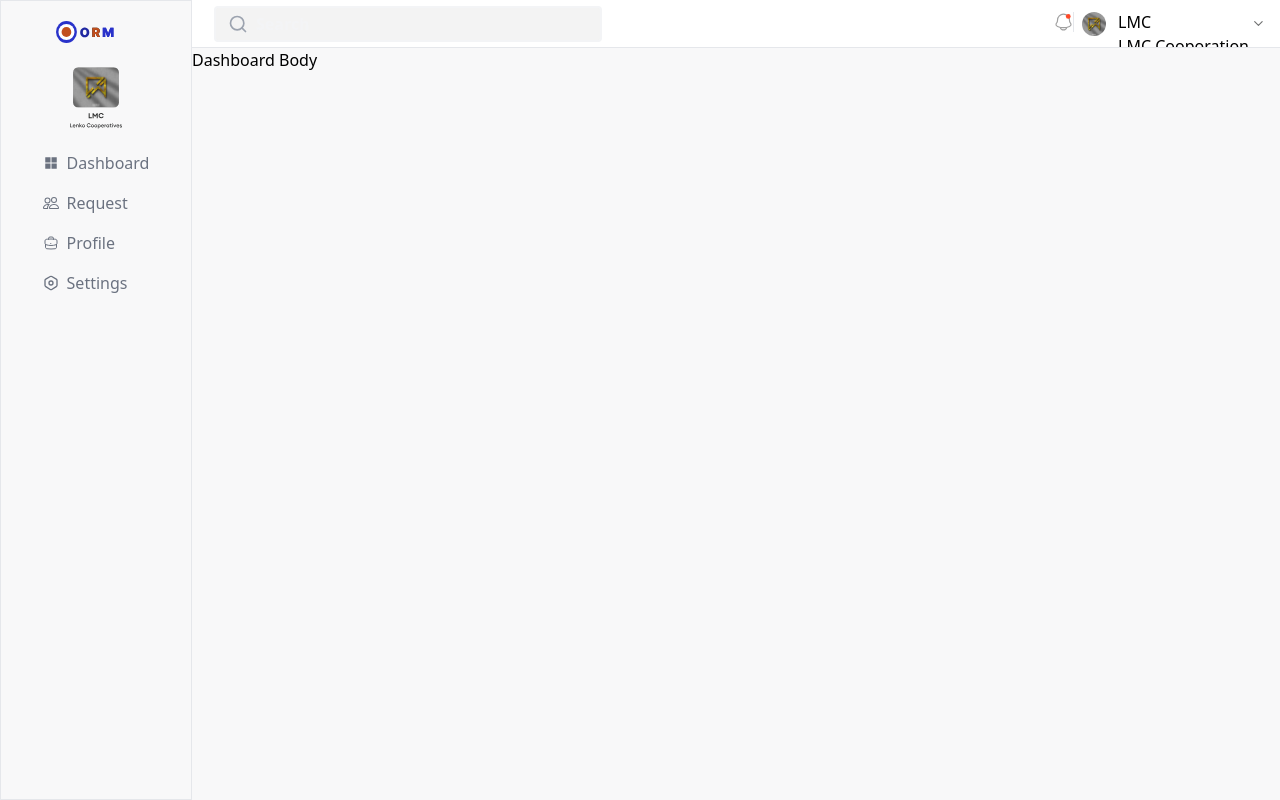
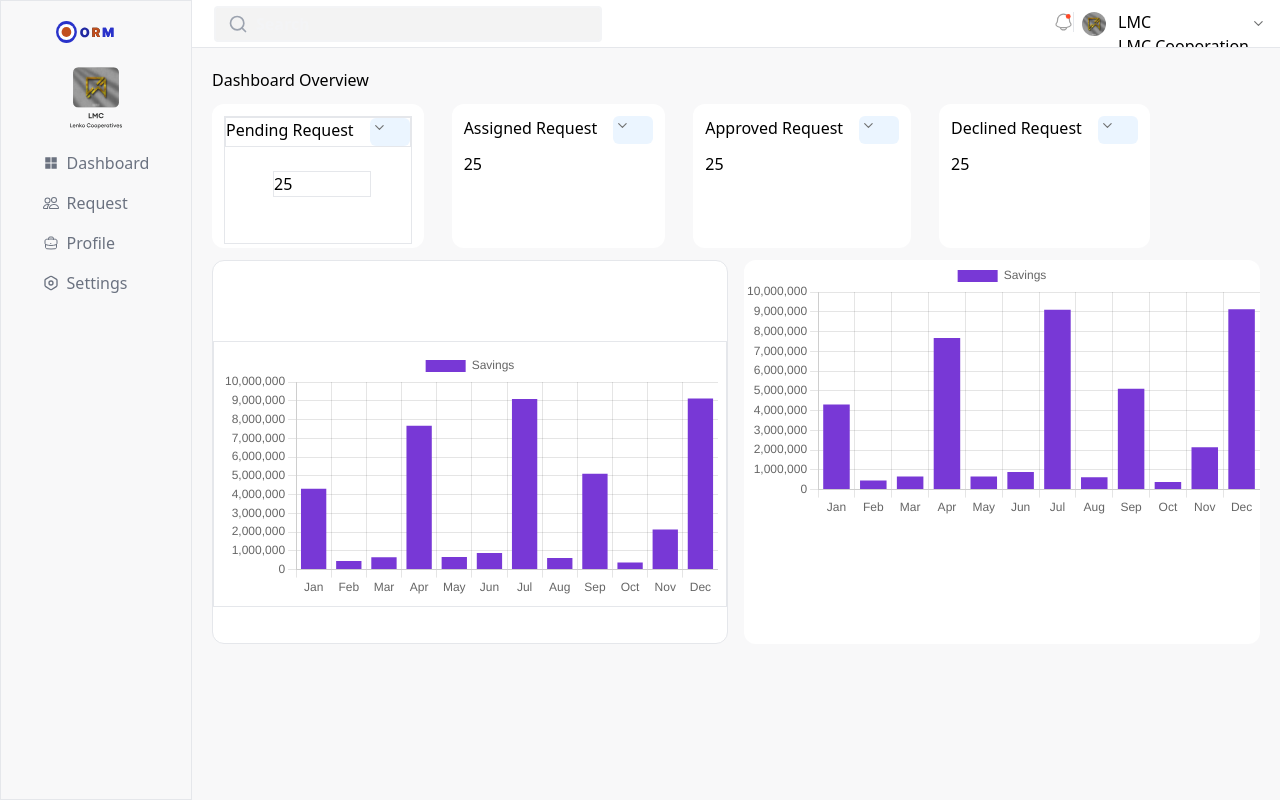
Before and after one commit to ZainabAlayande/Office-Request-Application-Frontend, a React (Vite) app: page /dashboard in a window 1280 px wide. Built offline with nearby package versions, Linux system fonts and the light colour scheme.

Commit message:
added chart to admin dashboard

```diff
--- /dev/null
+++ b/src/ErrorBoundary.tsx
@@ -0,0 +1,18 @@
+import React, { ReactNode, ErrorInfo } from 'react';
+
+interface ErrorBoundaryProps {
+  children: ReactNode;
+}
+
+class ErrorBoundary extends React.Component<ErrorBoundaryProps> {
+  componentDidCatch(error: Error, errorInfo: ErrorInfo) {
+    // Log the error or handle it as needed
+    console.error(error, errorInfo);
+  }
+
+  render() {
+    return this.props.children;
+  }
+}
+
+export default ErrorBoundary;
--- /dev/null
+++ b/src/component/charts/MyResponsiveBar.tsx
@@ -0,0 +1,40 @@
+import {
+    Chart as ChartJS,
+    ArcElement,
+    Tooltip,
+    Legend,
+    LineElement,
+    CategoryScale,
+    LinearScale,
+    PointElement,
+    BarElement,
+    ChartData,
+    ChartOptions,
+  } from "chart.js";
+  import { Bar } from "react-chartjs-2";
+
+  ChartJS.register(
+    ArcElement,
+    Tooltip,
+    Legend,
+    LineElement,
+    CategoryScale,
+    LinearScale,
+    PointElement,
+    BarElement,
+  );
+
+  interface MyResponsiveBarProps {
+    data: ChartData;
+    options: ChartOptions;
+  }
+
+  const MyResponsiveBar: React.FC<MyResponsiveBarProps> = ({ data, options }) => {
+    return (
+
+        <Bar data={data} options={options} />
+
+    );
+  };
+
+  export default MyResponsiveBar;
--- a/src/component/reusable/DashboardBody.tsx
+++ b/src/component/reusable/DashboardBody.tsx
@@ -1,16 +1,106 @@
-// import PendingRequest from "../admin/PendingRequest"
+import ArrowOptions from "../../assets/svg/ArrowOptions.svg";
+import MyResponsiveBar from "../charts/MyResponsiveBar";
+import {data, options} from "../../utils/data/Data";
 
-// type DProps = {
-//   name: string
-// }
 
-    const DashboardBody = () => {
+  const DashboardBody = () => {
       return (
-        <div>
-          <div>Dashboard Body</div>
-        {/* <div>
-          {props.name}
-        </div> */}
+        <div className="p-5">
+
+          <div>Dashboard Overview</div>
+          <div className="mt-3 flex flex-row">
+
+          <div className="bg-white p-3 w-46 h-36 rounded-xl ">
+              <div className="h-32  p-0 border">
+                <div className="p-0 border flex w-full justify-between mb-2">
+
+                  <p className="card-title">Pending Request</p>
+                  <div className="ml-4 h-7 w-10 rounded-md items-center" style={{ backgroundColor: "#EBF5FF" }}>
+                    <img src={ArrowOptions} alt="No Img" className="" />
+                  </div>
+                </div>
+
+                <div className="mt-6 ml-12 mr-10 border ">
+                  <p className="items-center card-amount">25</p>
+                  </div>
+
+              </div>
+            </div>
+
+            <div className="bg-white p-3 ml-7 w-46 h-36 rounded-xl ">
+              <div className="h-32  p-0 ">
+                <div className="p-0 flex justify-between mb-2">
+                  <div>
+                    <p className="card-title">Assigned Request</p>
+                    <p className="mt-3 w-full card-amount">25</p>
+                  </div>
+                  <div
+                    className="ml-4 h-7 w-10 rounded-md items-center"
+                    style={{ backgroundColor: "#EBF5FF" }}
+                  >
+
+
+                    <img src={ArrowOptions} alt="No Img" className="" />
+                  </div>
+                </div>
+
+              </div>
+            </div>
+
+            <div className="bg-white p-3 ml-7 w-46 h-36 rounded-xl ">
+              <div className="h-32  p-0 ">
+                <div className="p-0 flex justify-between mb-2">
+                  <div>
+                    <p className="card-title">Approved Request</p>
+                    <p className="mt-3 w-full card-amount">25</p>
+                  </div>
+                  <div
+                    className="ml-4 h-7 w-10 rounded-md items-center"
+                    style={{ backgroundColor: "#EBF5FF" }}
+                  >
+
+
+                    <img src={ArrowOptions} alt="No Img" className="" />
+                  </div>
+                </div>
+
+              </div>
+            </div>
+
+            <div className="bg-white p-3 ml-7 w-46 h-36 rounded-xl ">
+              <div className="h-32  p-0 ">
+                <div className="p-0 flex justify-between mb-2">
+                  <div>
+                    <p className="card-title">Declined Request</p>
+                    <p className="mt-3 w-full card-amount">25</p>
+                  </div>
+                  <div
+                    className="ml-4 h-7 w-10 rounded-md items-center"
+                    style={{ backgroundColor: "#EBF5FF" }}
+                  >
+
+
+                    <img src={ArrowOptions} alt="No Img" className="" />
+                  </div>
+                </div>
+
+              </div>
+            </div>
+
+          </div>
+
+          <div className="flex flex-row mt-3 h-96">
+          <div className="border rounded-xl bg-white h-full w-6/12 mr-4">
+            <div  className="border p-2 mt-20 ">
+            <MyResponsiveBar data={data} options={options}/>
+            </div>
+          </div>
+
+          <div className="rounded-xl bg-white h-full w-6/12 ">
+            <MyResponsiveBar data={data} options={options}/>
+          </div>
+          </div>
+
         </div>
       )
     }
--- a/src/component/reusable/Sidebar.tsx
+++ b/src/component/reusable/Sidebar.tsx
@@ -1,5 +1,7 @@
 import { useState } from "react";
 import PropTypes from "prop-types";
+import {Link} from "react-router-dom";
+// import { useHistory } from "react-router-dom";
 import ORMLogo from "../../assets/svg/orm-logo.svg";
 import LMCLogo from "../../assets/svg/LMCLogo.svg";
 import { DASHBOARD_SIDE_BAR_LINKS } from "../../utils/constant/DashboardLinks";
@@ -10,12 +12,25 @@ const linkClasses =
   "flex items-center gap-2 text-gray-500 font-light px-3 py-2 hover:bg-neutral-700 hover:no-underline active:bg-neutral-600 rounded-sm text-base";
 
 const SideBar = () => {
+  // const navigate = useNavigate();
+  const [isRequestAccordionOpen, setIsRequestAccordionOpen] = useState(false);
+  // const [sideBarOpen, setSideBarOpen] = useState(false);
 
-  const [isRequestAccordionOpen, setIsRequestAccordionOpen] = useState(false);
+  const handleNavigation = () => {
+
+    // if (key  === "dashboard") navigate("/dashboard");
+    // else if (key === "profile") navigate("/profile");
+    // else navigate("/settings")
+  };
+
 
   const toggleRequestAccordion = () => {
     setIsRequestAccordionOpen(!isRequestAccordionOpen);
   };
+
+  // const toggleSideBar = () => {
+  //   setSideBarOpen(!sideBarOpen);
+  // };
 
   return (
     <div className="w-48 pt-0 mt-0 h-full items-center flex flex-col border overflow-hidden">
@@ -27,8 +42,12 @@ const SideBar = () => {
       <div className="flex-1">
        {DASHBOARD_SIDE_BAR_LINKS.map((item) => (
         <div key={item.key}>
-          <SideBarLink item={item} onClick={item.key === "request" ? toggleRequestAccordion : undefined} />
+          <SideBarLink item={item} onClick={item.key === "request" ? toggleRequestAccordion :
+                                            item.key === "dashboard" ? handleNavigation:
+                                            item.key === "profile" ? handleNavigation :
+                                            item.key === "settings" ? handleNavigation : undefined} />
            {item.key === "request" && isRequestAccordionOpen && <RequestAccordion />}
+           {item.key === "dashboard" && <Link key={item.key} to="/dashboard"></Link>}
         </div>
        ))}
       </div>
--- a/src/main.tsx
+++ b/src/main.tsx
@@ -1,10 +1,27 @@
-import React from 'react'
-import ReactDOM from 'react-dom/client'
-import App from './App.tsx'
+// import { render } from 'react-dom';
+// import React from 'react';
+// import App from './App.tsx';
+// import './index.css';
+
+// render(
+//   <React.StrictMode>
+//     <App />
+//   </React.StrictMode>,
+//   document.getElementById('root')
+// );
+
+
+import React from 'react';
+import ReactDOM from 'react-dom';
+import App from './App';
+import ErrorBoundary from '../src/ErrorBoundary';
 import './index.css';
 
-ReactDOM.createRoot(document.getElementById('root')!).render(
+ReactDOM.render(
   <React.StrictMode>
-    <App />
+    <ErrorBoundary>
+      <App />
+    </ErrorBoundary>
   </React.StrictMode>,
-)
+  document.getElementById('root')
+);
--- /dev/null
+++ b/src/utils/data/Data.tsx
@@ -0,0 +1,38 @@
+export const data = {
+    labels: [
+      "Jan",
+      "Feb",
+      "Mar",
+      "Apr",
+      "May",
+      "Jun",
+      "Jul",
+      "Aug",
+      "Sep",
+      "Oct",
+      "Nov",
+      "Dec",
+    ],
+    datasets: [
+      {
+        label: "Savings",
+        data: [
+          4311000, 458000, 664000, 7666000, 665000, 890000, 9100000, 620000,
+          5110000, 380000, 2140000, 9122000,
+        ],
+        borderColor: "#7838D6",
+        backgroundColor: "#7838D6",
+      },
+    ],
+  };
+
+
+
+export const options = {
+    scales: {
+      y: {
+        suggestedMin: 30000, // Set your minimum value
+        suggestedMax: 150000, // Set your maximum value
+      },
+    },
+  };
--- a/tsconfig.json
+++ b/tsconfig.json
@@ -1,6 +1,7 @@
 {
   "compilerOptions": {
     "target": "ES2020",
+    "jsx": "react-jsx",
     "useDefineForClassFields": true,
     "lib": ["ES2020", "DOM", "DOM.Iterable"],
     "module": "ESNext",
@@ -12,7 +13,7 @@
     "resolveJsonModule": true,
     "isolatedModules": true,
     "noEmit": true,
-    "jsx": "react-jsx",
+    // "jsx": "react-jsx",
 
     /* Linting */
     "strict": true,
```
Also changed, not shown: package.json (+12 -4 lines), src/assets/svg/RedArrow.svg (added), src/component/charts/Bar.tsx (added), 1 other file (tests, documents, lock files or other folders).
